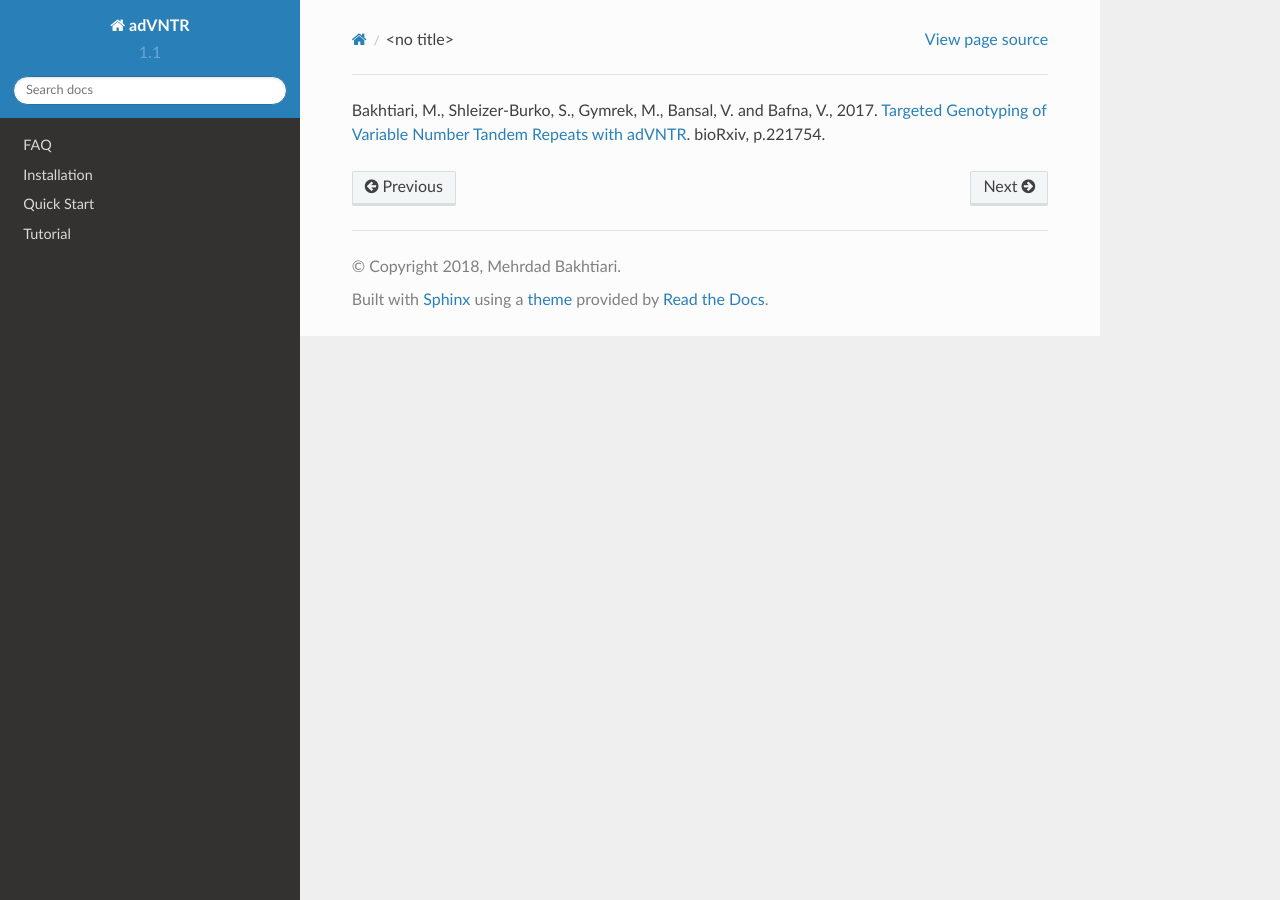
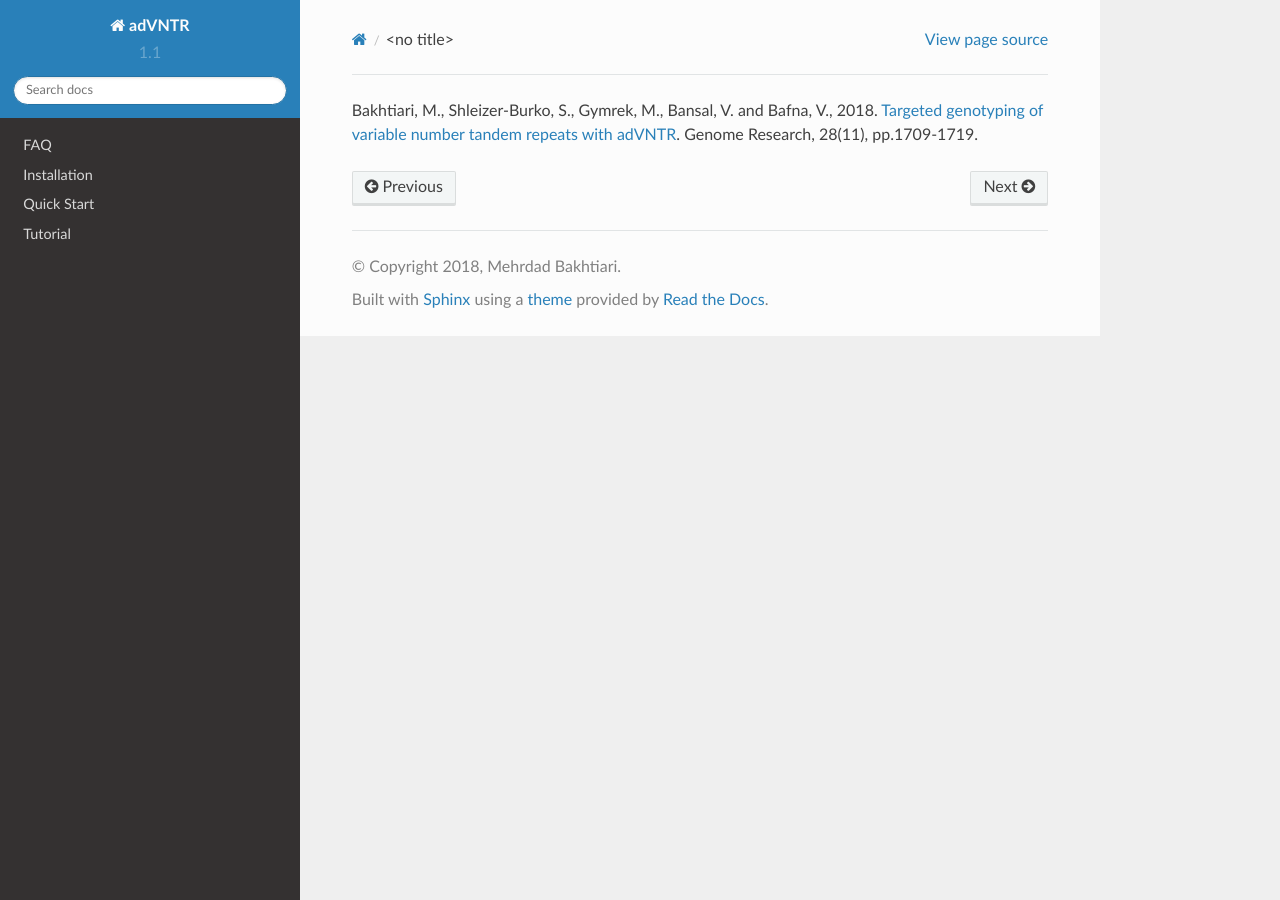
Before and after one commit to mehrdadbakhtiari/adVNTR, a Sphinx documentation site: the page built from docs/publication.rst, in a window 1280 px wide. Built offline with Sphinx 7.4.7 and the Read the Docs theme 2.0.0, drawn with Linux system fonts in a browser that asks for light colours.

Commit message:
update reference to the paper

```diff
--- a/docs/publication.rst
+++ b/docs/publication.rst
@@ -1 +1 @@
-Bakhtiari, M., Shleizer-Burko, S., Gymrek, M., Bansal, V. and Bafna, V., 2017. `Targeted Genotyping of Variable Number Tandem Repeats with adVNTR <https://doi.org/10.1101/221754/>`_. bioRxiv, p.221754.
+Bakhtiari, M., Shleizer-Burko, S., Gymrek, M., Bansal, V. and Bafna, V., 2018. `Targeted genotyping of variable number tandem repeats with adVNTR <https://genome.cshlp.org/content/28/11/1709/>`_. Genome Research, 28(11), pp.1709-1719.
```
Also changed, not shown: README.md (+1 -1 lines).
